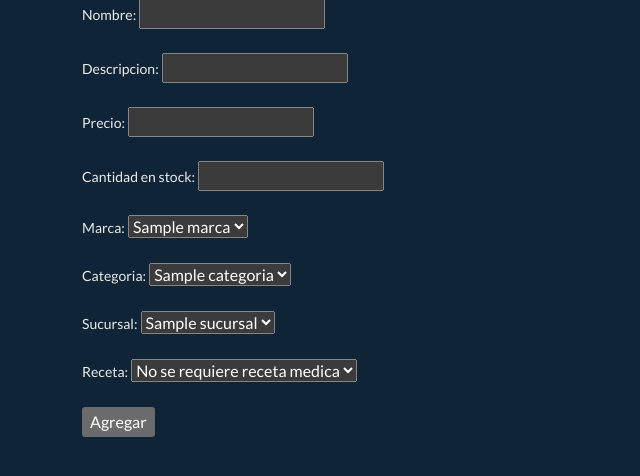
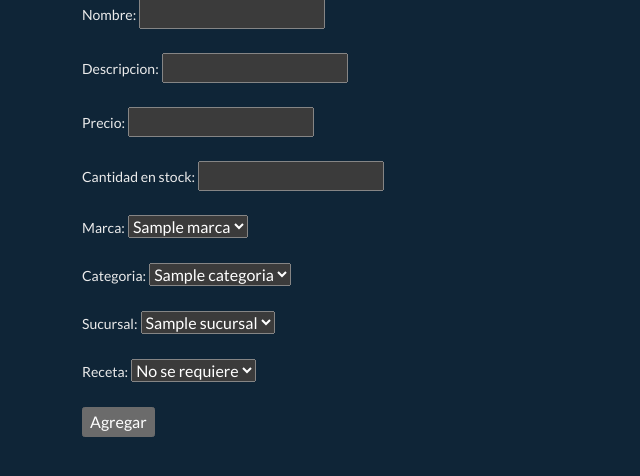
Before and after one commit to felix-gy/Pharmacy-web-app, a Flask app: template app/templates/agregar_producto.html in a window 1280 px wide. Shown: the part 57-533 px from the top of the page, without its empty margins (0-640 px from the left). Run offline with Flask 2, Linux system fonts and the light colour scheme; the template is opened without the code that fills it: most values are stand-ins (such as "Sample title", 1, 10 or a date in 2020); some libraries are stand-ins or nearby versions.

Commit message:
agregar_producto.html

```diff
--- a/app/templates/agregar_producto.html
+++ b/app/templates/agregar_producto.html
@@ -32,7 +32,7 @@
     <label for="id_receta">Receta:</label>
     <select id="id_receta" name="id_receta">
         {% for receta in recetas %}
-        <option value="{{ receta[0] }}">No se requiere receta medica</option>
+        <option value="{{ receta[0] }}">No se requiere</option>
         {% endfor %}
     </select><br><br>
     <input type="submit" value="Agregar">
```
